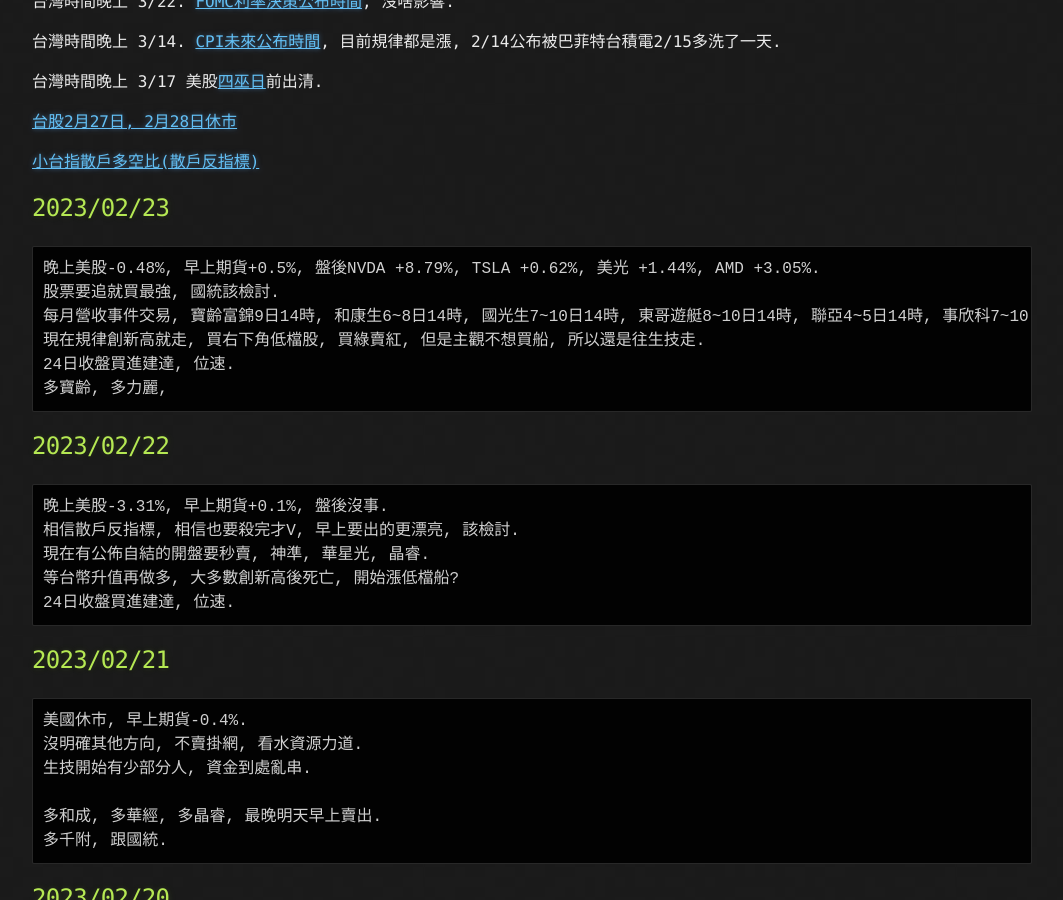
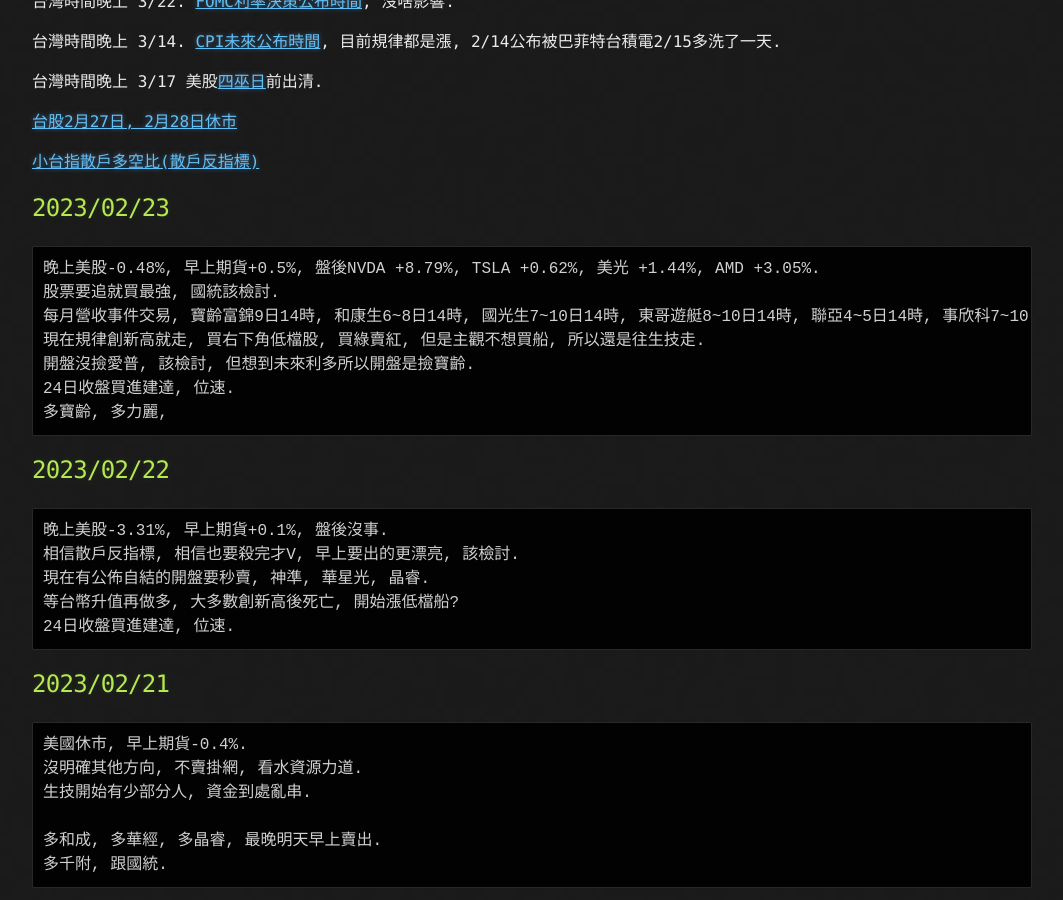
Before and after one commit to lepg5487/Stock_God, a Jekyll site: the page built from index.md, in a window 1280 px wide and 900 px high, scrolled down 428 px. Shown: the whole window, without its empty margins (108-1171 px from the left). Built offline with Jekyll 4.4.1, drawn with Linux system fonts in a browser that asks for light colours; our own code applies the rules of GitHub Pages for plain Markdown files.

Commit message:
Update index.md

````diff
--- a/index.md
+++ b/index.md
@@ -26,6 +26,7 @@
 股票要追就買最強, 國統該檢討.
 每月營收事件交易, 寶齡富錦9日14時, 和康生6~8日14時, 國光生7~10日14時, 東哥遊艇8~10日14時, 聯亞4~5日14時, 事欣科7~10日14時.
 現在規律創新高就走, 買右下角低檔股, 買綠賣紅, 但是主觀不想買船, 所以還是往生技走.
+開盤沒撿愛普, 該檢討, 但想到未來利多所以開盤是撿寶齡.
 24日收盤買進建達, 位速.
 多寶齡, 多力麗,
 ```
````
